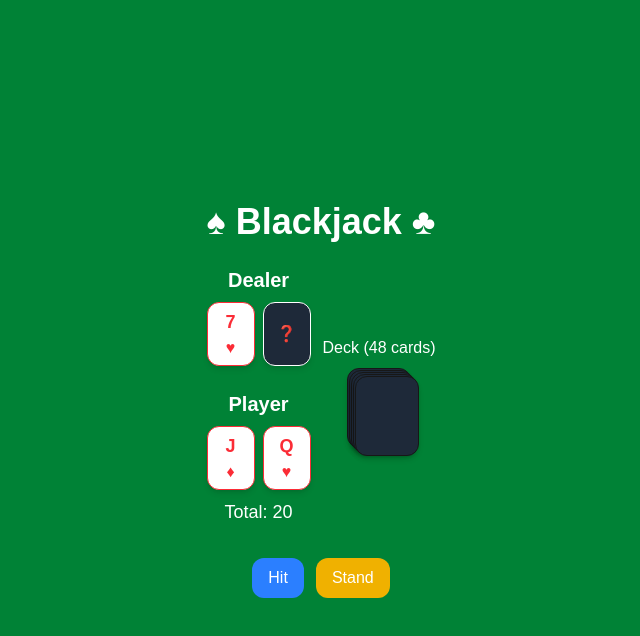
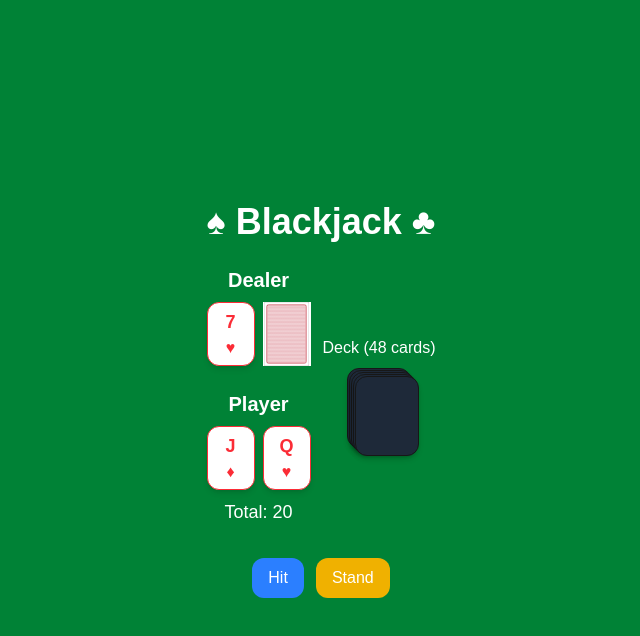
Before and after one commit to uzsakj/blackjack, a Next.js app: page /table in a window 1280 px wide. Both pictures are taken after a click on the button "Start Game". Shown: the top 636 px of the page, without its empty margins (319-959 px from the left). Built offline with nearby package versions, Linux system fonts and the light colour scheme.

Commit message:
added svg for card back

```diff
--- a/src/components/CardView.tsx
+++ b/src/components/CardView.tsx
@@ -1,17 +1,19 @@
 "use client";
-import React, { FC } from "react";
-import { Card } from "../features/blackjack/blackjackTypes";
+import React from "react";
+import Image from "next/image";
+import type { Card } from "@/features/blackjack/blackjackTypes";
 
-export interface CardViewProps {
-    card: Card
-}
-
-export const CardView: FC<CardViewProps> = ({ card }): React.ReactNode => {
-    // If the card is hidden, show a back
+export const CardView = ({ card }: { card: Card }) => {
     if (card.state === "dealerHidden") {
         return (
-            <div className="border rounded-xl bg-gray-800 shadow-md w-12 h-16 flex items-center justify-center text-white">
-                ❓
+            <div className="w-12 h-16 relative bg-white">
+                <Image
+                    src="/card-back.svg"
+                    alt="Card Back"
+                    fill
+                    style={{ objectFit: "contain" }}
+                    className="rounded-xs"
+                />
             </div>
         );
     }
```
Also changed, not shown: public/card-back.svg (added).
